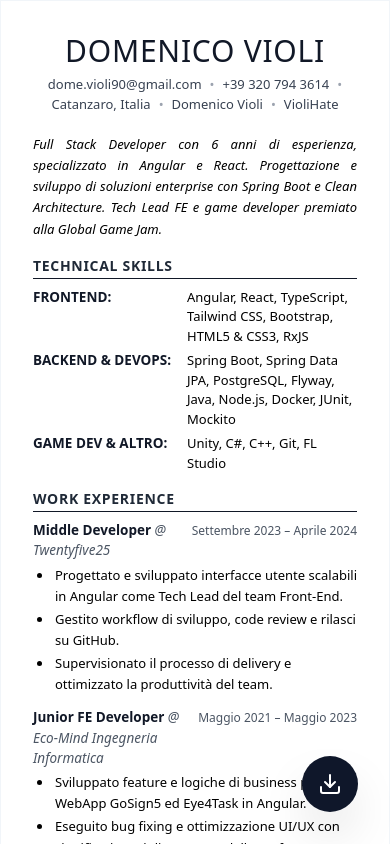
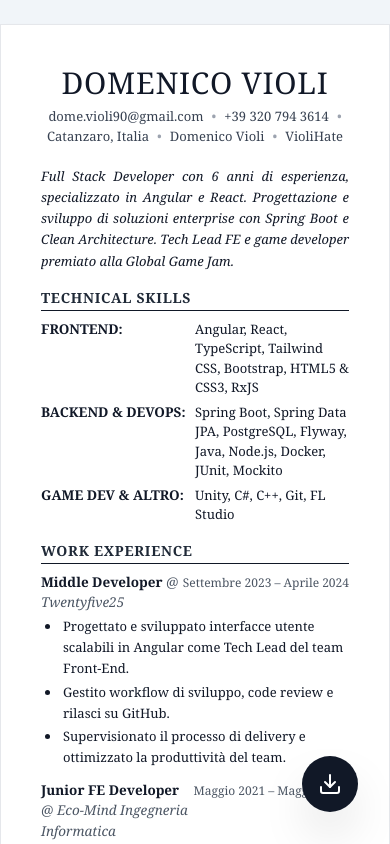
Before and after one commit to VioliHate/personal-cv, a React (Vite) app: page / in a window 390 px wide. Shown: the top 844 px of the page. Built offline with nearby package versions, Linux system fonts and the light colour scheme.

Commit message:
Update App.tsx

```diff
--- a/src/App.tsx
+++ b/src/App.tsx
@@ -5,18 +5,16 @@ import { MainContent } from "./components/MainContent";
 
 export default function App() {
   return (
-    <div className='min-h-screen bg-slate-50 md:py-12 flex justify-center font-sans selection:bg-blue-100'>
-      {/* Contenitore A4-like */}
-      <div className='bg-white w-full max-w-4xl shadow-sm min-h-screen md:min-h-0 p-8 md:p-16 border border-slate-100'>
+    <div className='min-h-screen bg-slate-100 py-6 md:py-12 flex justify-center font-serif text-gray-900 selection:bg-gray-200'>
+      <div className='bg-white w-full max-w-3xl shadow-md min-h-screen md:min-h-0 p-10 md:p-12 border border-gray-200 print:shadow-none print:border-none print:p-0'>
         <Headerbar personal={cvData.personal} contacts={cvData.contact} />
-
         <MainContent data={cvData} />
       </div>
 
-      {/* Tasto Stampa (rimane fisso) */}
+      {/* Pulsante di stampa */}
       <button
         onClick={() => window.print()}
-        className='fixed bottom-8 right-8 bg-slate-900 text-white p-4 rounded-full shadow-2xl print:hidden hover:scale-110 transition-transform'
+        className='fixed bottom-8 right-8 bg-gray-900 text-white p-4 rounded-full shadow-2xl print:hidden hover:scale-105 active:scale-95 transition-transform'
       >
         <Download size={24} />
       </button>
```
